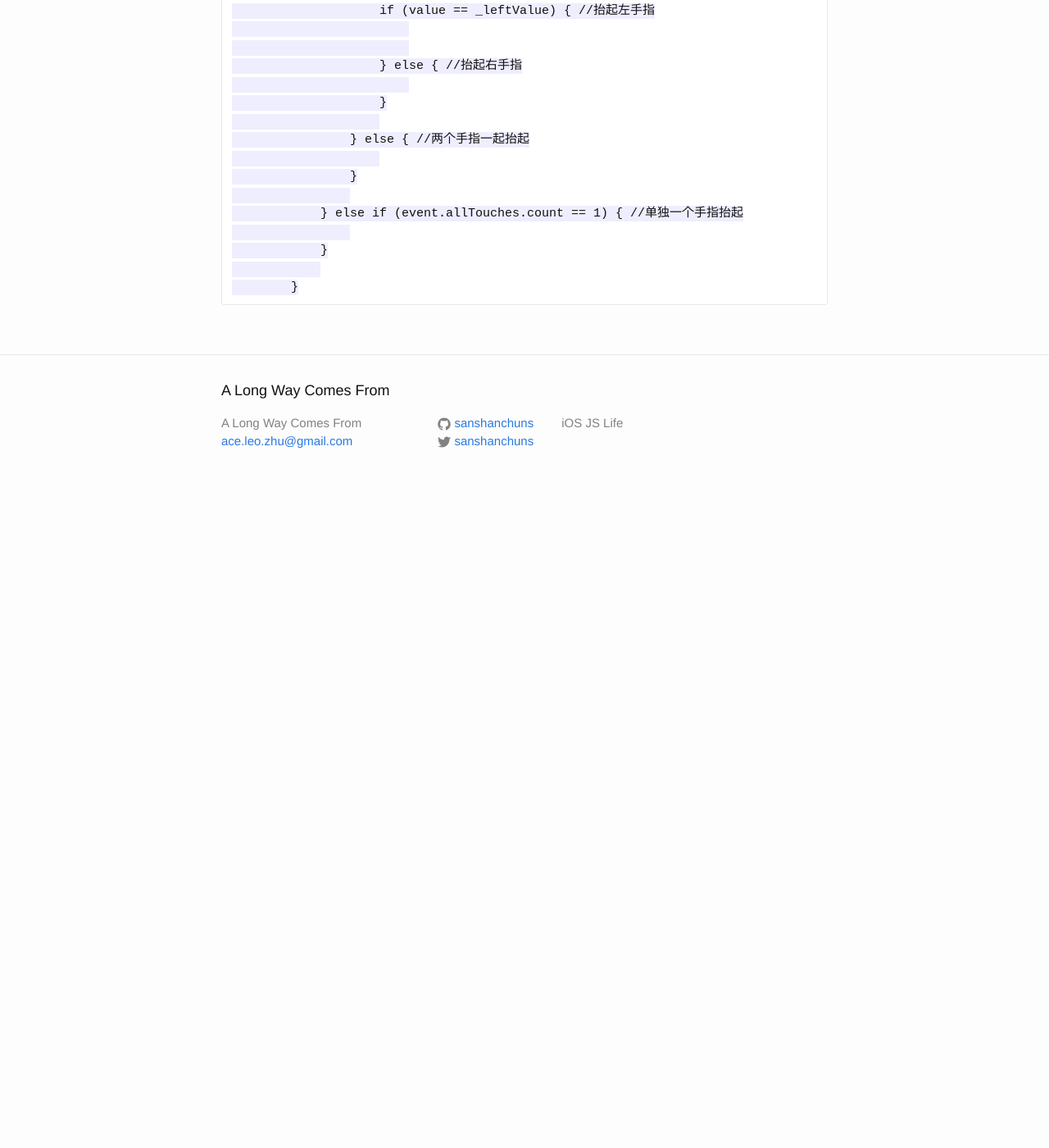
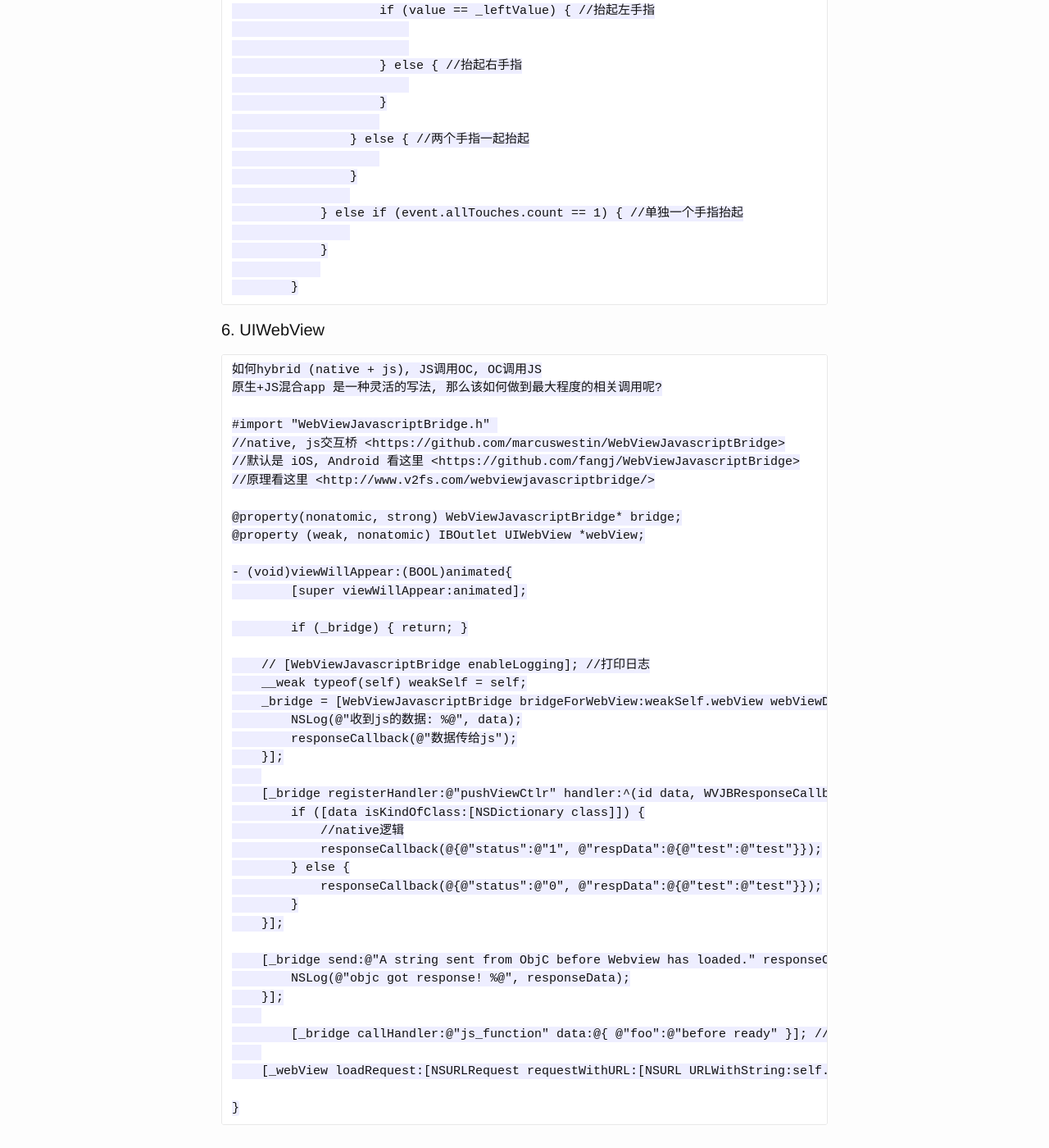
Before and after one commit to sanshanchuns/sanshanchuns.github.io, a Jekyll site: the page built from _posts/2015-07-22-iOS-UIKit.markdown, in a window 1280 px wide and 1400 px high, scrolled down 3916 px. Shown: the whole window at 82% size. Built offline with Jekyll 4.4.1, drawn with Linux system fonts in a browser that asks for light colours; before the commit the page ends 4526 px from its top, so only the background shows below that.

Commit message:
update files

```diff
--- a/_posts/2015-07-22-iOS-Fundation.markdown
+++ b/_posts/2015-07-22-iOS-Fundation.markdown
@@ -6,7 +6,9 @@ categories: jekyll update
 ---
 
 
-#### 1. RunLoopMode
+#### 1. NSTimer 计时器
+
+	RunLoopMode
 
 	NSDefaultRunLoopMode 这是大多数操作中使用的模式。
 	NSConnectionReplyMode 该模式用来监控NSConnection对象。你通常不需要在你的代码中使用该模式。
--- a/_posts/2015-07-22-iOS-UIKit.markdown
+++ b/_posts/2015-07-22-iOS-UIKit.markdown
@@ -187,6 +187,49 @@ categories: jekyll update
 
 		}
 
+#### 6. UIWebView
+
+	如何hybrid (native + js), JS调用OC, OC调用JS
+	原生+JS混合app 是一种灵活的写法, 那么该如何做到最大程度的相关调用呢?
+
+	#import "WebViewJavascriptBridge.h"
+	//native, js交互桥 <https://github.com/marcuswestin/WebViewJavascriptBridge>
+	//默认是 iOS, Android 看这里 <https://github.com/fangj/WebViewJavascriptBridge>
+	//原理看这里 <http://www.v2fs.com/webviewjavascriptbridge/>
+
+	@property(nonatomic, strong) WebViewJavascriptBridge* bridge;
+	@property (weak, nonatomic) IBOutlet UIWebView *webView;
+
+	- (void)viewWillAppear:(BOOL)animated{
+    	[super viewWillAppear:animated];
+
+    	if (_bridge) { return; }
+
+	    // [WebViewJavascriptBridge enableLogging]; //打印日志
+	    __weak typeof(self) weakSelf = self;
+	    _bridge = [WebViewJavascriptBridge bridgeForWebView:weakSelf.webView webViewDelegate:weakSelf handler:^(id data, WVJBResponseCallback responseCallback) {
+	        NSLog(@"收到js的数据: %@", data);
+	        responseCallback(@"数据传给js");
+	    }];
+
+	    [_bridge registerHandler:@"pushViewCtlr" handler:^(id data, WVJBResponseCallback responseCallback) {
+	        if ([data isKindOfClass:[NSDictionary class]]) {
+	            //native逻辑
+	            responseCallback(@{@"status":@"1", @"respData":@{@"test":@"test"}});
+	        } else {
+	            responseCallback(@{@"status":@"0", @"respData":@{@"test":@"test"}});
+	        }
+	    }];
+
+	    [_bridge send:@"A string sent from ObjC before Webview has loaded." responseCallback:^(id responseData) {
+	        NSLog(@"objc got response! %@", responseData);
+	    }];
+
+		[_bridge callHandler:@"js_function" data:@{ @"foo":@"before ready" }]; //
+
+	    [_webView loadRequest:[NSURLRequest requestWithURL:[NSURL URLWithString:self.urlString]]];
+
+	}
 
 [jekyll]:      http://jekyllrb.com
 [jekyll-gh]:   https://github.com/jekyll/jekyll
--- a/_posts/2015-07-22-iOS-键盘相关.markdown
+++ b/_posts/2015-07-22-iOS-键盘相关.markdown
@@ -115,6 +115,10 @@ categories: jekyll update
 	txtField.inputAccessoryView = keyboardDoneButtonView;
 
 
+#### 3. 自定义键盘
+
+
+
 [jekyll]:      http://jekyllrb.com
 [jekyll-gh]:   https://github.com/jekyll/jekyll
 [jekyll-help]: https://github.com/jekyll/jekyll-help
```
Also changed, not shown: _posts/2015-07-16-iOS-WebViewController.markdown (deleted, +0 -56 lines), _posts/2015-07-17-iOS-客户端网络请求加密.markdown (added, +39 -0 lines), _posts/2015-07-17-网络请求.markdown (deleted, +0 -17 lines).
